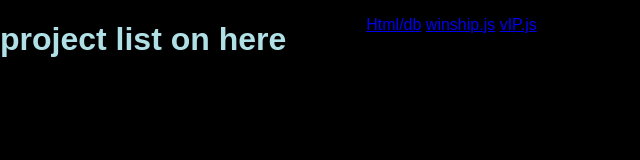
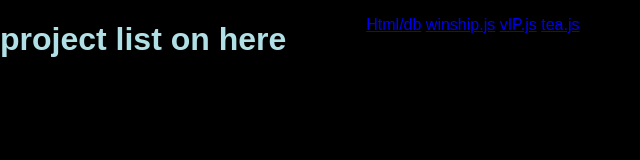
Before and after one commit to Ks-foundation/Site, a plain HTML site: page projects.html in a window 1280 px wide. Shown: the full height of the page, 0-640 px from the left. Drawn offline with Linux system fonts and the light colour scheme.

Commit message:
Update projects.html

```diff
--- a/projects.html
+++ b/projects.html
@@ -5,4 +5,5 @@
     <a href="https://ks-foundation.github.io/Html-db/">Html/db</a>
       <a href="https://ks-foundation.github.io/Winship/">winship.js</a>
       <a href="https://ks-foundation.github.io/vIP.js/">vIP.js</a>
+   <a href="https://ks-foundation.github.io/Teajs/">tea.js</a>
     </ul></ol>
```
